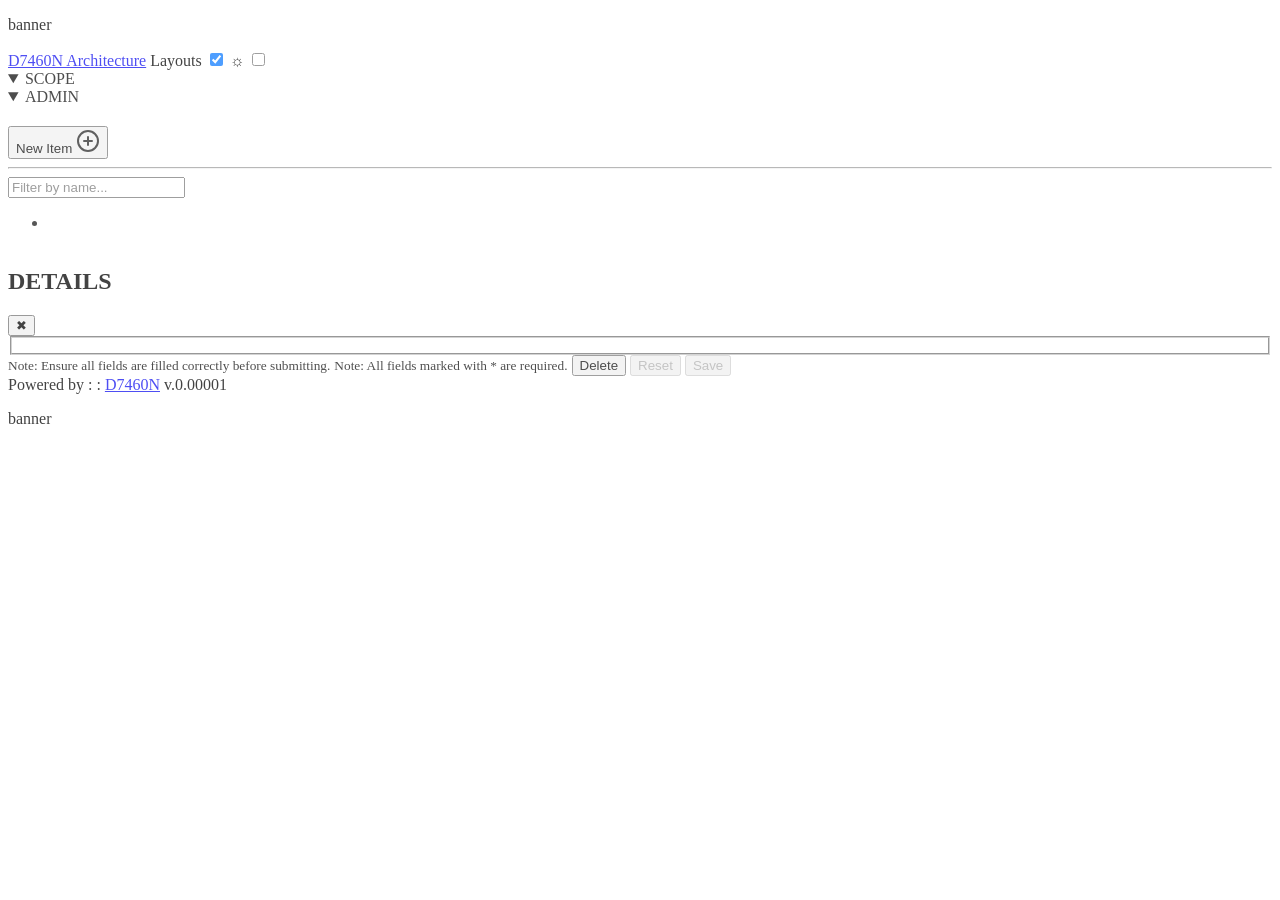
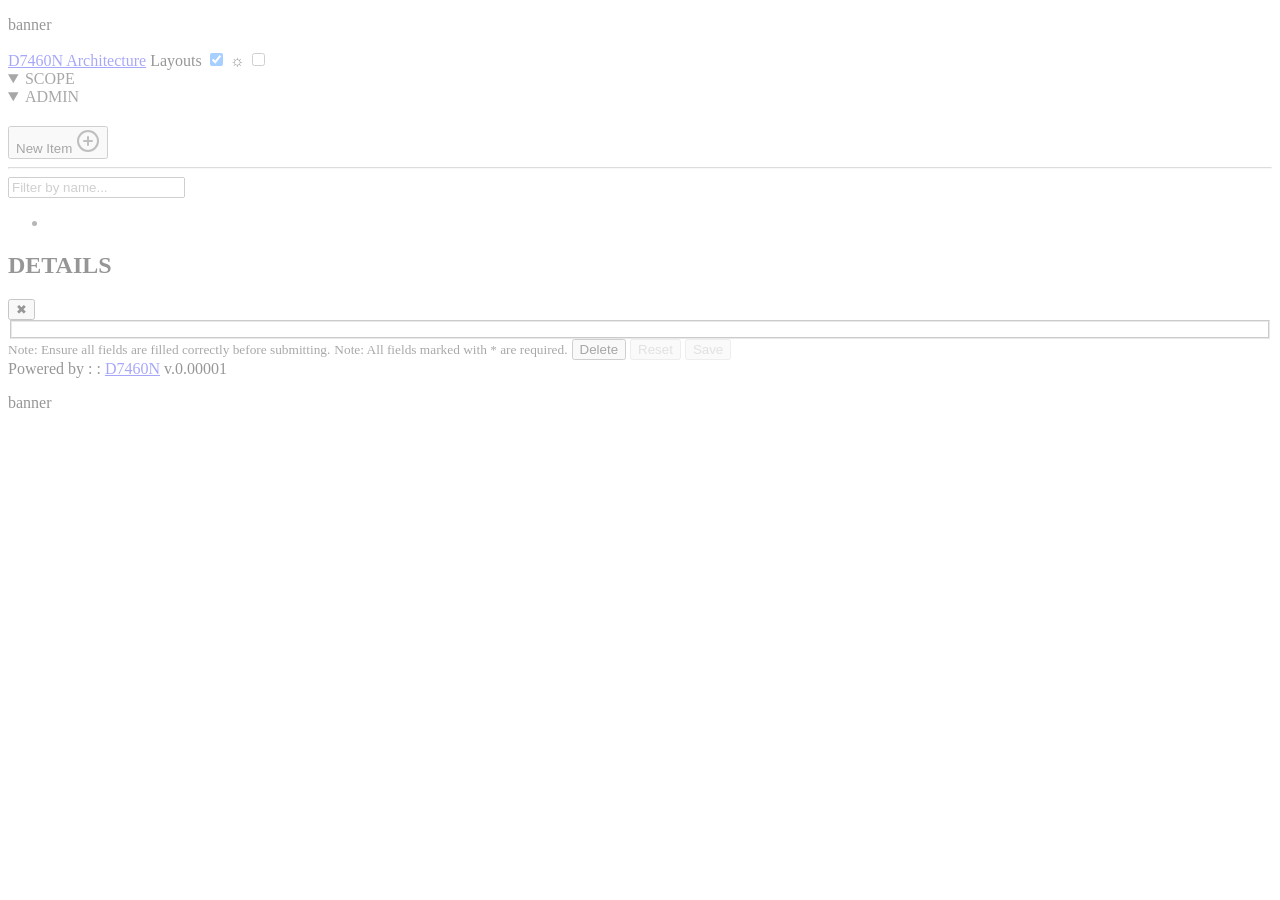

refactor(css): move scroll-snap block out of transitions.css

--- a/assets/css/transitions.css
+++ b/assets/css/transitions.css
@@ -70,16 +70,6 @@ button,
   transition: background-color var(--transition-duration), color var(--transition-duration);
 } */
 
-main article ul:last-of-type {
-  overflow-x: auto;
-  scroll-snap-type: y mandatory;
-
-  > * {
-    grid-template-columns: auto;
-    scroll-snap-align: start;
-  }
-}
-
 /* @keyframes fadeIn {
   from {
     opacity: 0;
